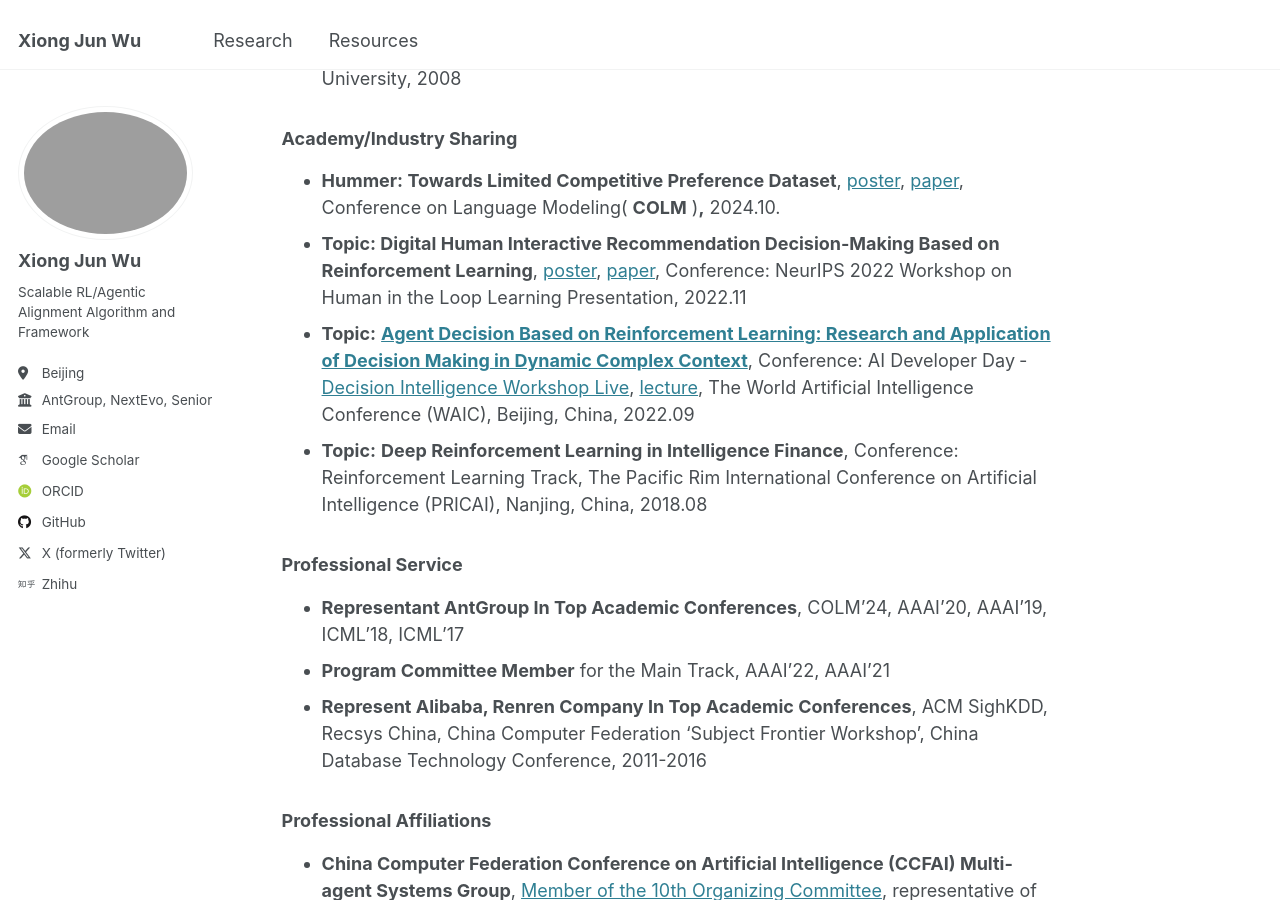
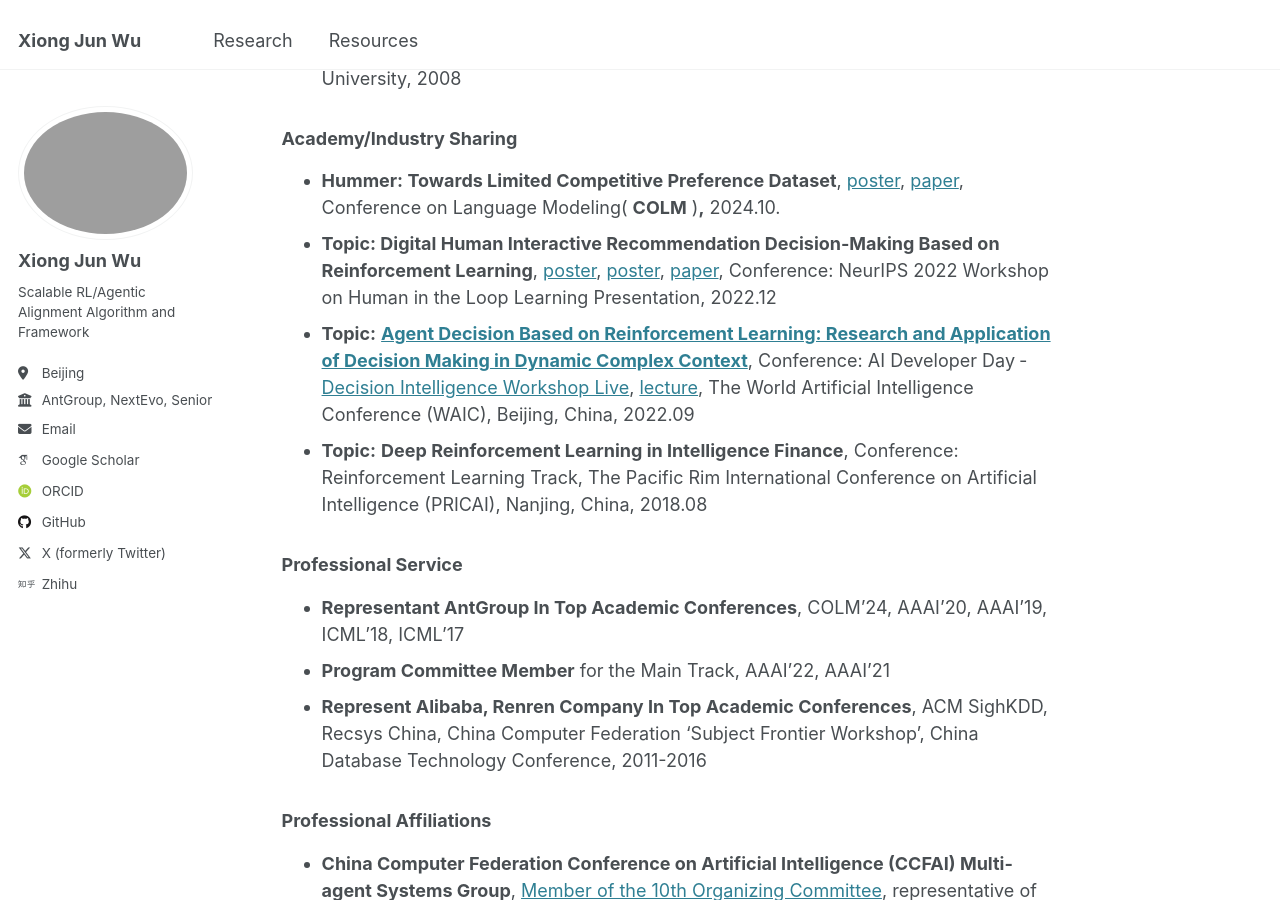
Before and after one commit to junwuxgi/junwuxgi.github.io, a Jekyll site: the page built from _pages/about.md, in a window 1280 px wide and 900 px high, scrolled down 420 px. Built offline with Jekyll 4.4.1, drawn with Linux system fonts in a browser that asks for light colours; some web fonts are replaced.

Commit message:
update config

```diff
--- a/_pages/about.md
+++ b/_pages/about.md
@@ -18,7 +18,7 @@ redirect_from:
 ### Academy/Industry Sharing
 
 * **Hummer: Towards Limited Competitive Preference Dataset**, [poster](files/poster_hummer_2024_10.jpeg), [paper](https://openreview.net/pdf?id=aKwQPRjdGa), Conference on Language Modeling( **COLM** )**,** 2024.10.
-* **Topic: Digital Human Interactive Recommendation Decision‑Making Based on Reinforcement Learning**, [poster](https://neurips.cc/virtual/2022/64429), [paper](https://arxiv.org/abs/2210.10638), Conference: NeurIPS 2022 Workshop on Human in the Loop Learning Presentation, 2022.11
+* **Topic: Digital Human Interactive Recommendation Decision‑Making Based on Reinforcement Learning**, [poster](files/poster_dighum_rec_rl_poster_neuripshill_2022_12), [poster](https://neurips.cc/virtual/2022/64429), [paper](https://arxiv.org/abs/2210.10638), Conference: NeurIPS 2022 Workshop on Human in the Loop Learning Presentation, 2022.12
 * **Topic:** **[Agent Decision Based on Reinforcement Learning: Research and Application of Decision Making in Dynamic Complex Context](https://www.bilibili.com/video/BV1Fe411M732/)**, Conference: AI Developer Day ‑ [Decision Intelligence Workshop Live](http://rlchina.org/topic/548), [lecture](files/lecture_熊君武_AntGroup_WAIC_2022_09.pdf), The World Artificial Intelligence Conference (WAIC), Beijing, China, 2022.09
 * **Topic:** **Deep Reinforcement Learning in Intelligence Finance**, Conference: Reinforcement Learning Track, The Pacific Rim International Conference on Artificial Intelligence (PRICAI), Nanjing, China, 2018.08
 
```
Also changed, not shown: 2 other files.
